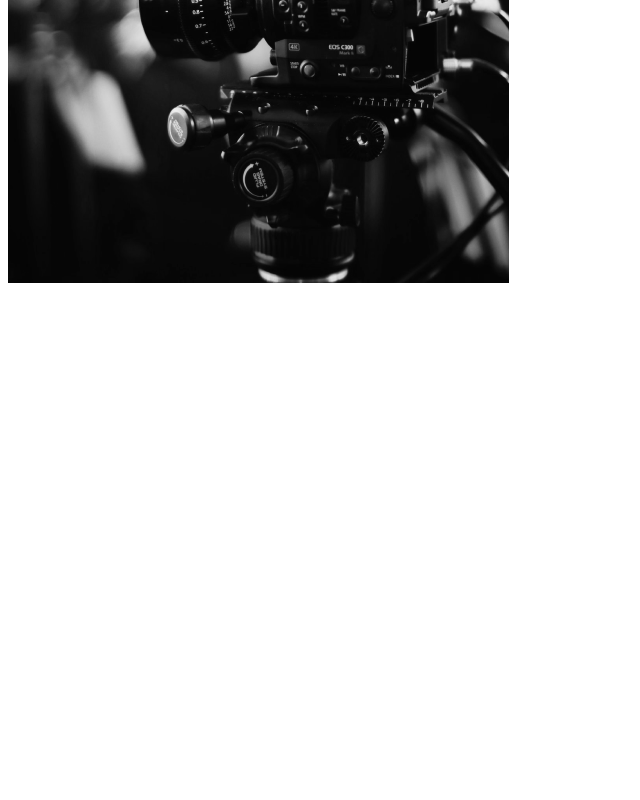
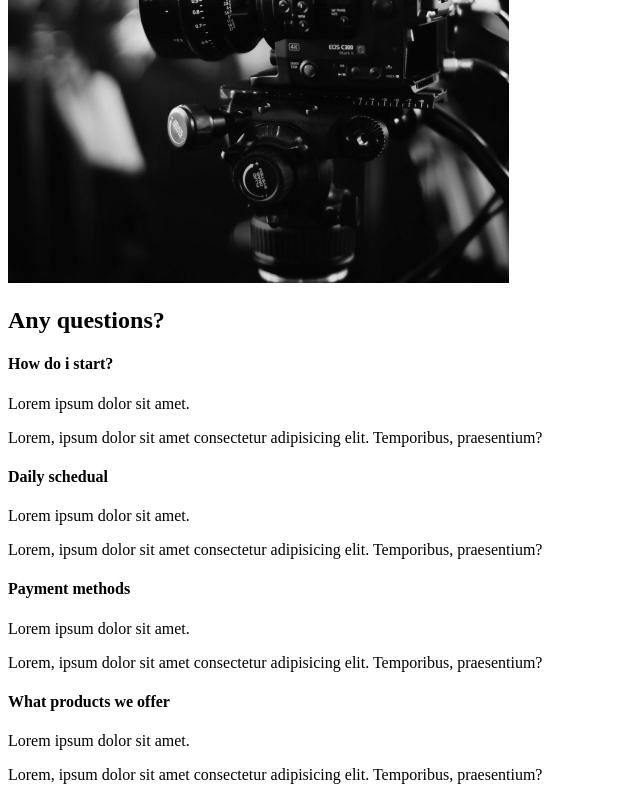
Before and after one commit to MadBones3/ReactPortofolioWebsite, a React (Create React App) app: page / in a window 1280 px wide. Shown: the part 2099-2899 px from the top of the page, without its empty margins (0-640 px from the left). Before the commit the page ends 2394 px from the top, so only its background shows below. Built offline with nearby package versions, Linux system fonts and the light colour scheme.

Commit message:
4. FAQ section

```diff
--- /dev/null
+++ b/src/components/FaqSection.js
@@ -0,0 +1,38 @@
+import React from 'react';
+
+const FaqSection = () => {
+    return(
+        <div className="faq">
+            <h2>Any questions?</h2>
+            <div className="question">
+                <h4>How do i start?</h4>
+                <div className="answer">
+                    <p>Lorem ipsum dolor sit amet.</p>
+                    <p>Lorem, ipsum dolor sit amet consectetur adipisicing elit. Temporibus, praesentium?</p>
+                </div>
+            </div>
+            <div className="question">
+                <h4>Daily schedual</h4>
+                <div className="answer">
+                    <p>Lorem ipsum dolor sit amet.</p>
+                    <p>Lorem, ipsum dolor sit amet consectetur adipisicing elit. Temporibus, praesentium?</p>
+                </div>
+            </div>
+            <div className="question">
+                <h4>Payment methods</h4>
+                <div className="answer">
+                    <p>Lorem ipsum dolor sit amet.</p>
+                    <p>Lorem, ipsum dolor sit amet consectetur adipisicing elit. Temporibus, praesentium?</p>
+                </div>
+            </div>
+            <div className="question">
+                <h4>What products we offer</h4>
+                <div className="answer">
+                    <p>Lorem ipsum dolor sit amet.</p>
+                    <p>Lorem, ipsum dolor sit amet consectetur adipisicing elit. Temporibus, praesentium?</p>
+                </div>
+            </div>
+        </div>
+    )
+}
+export default FaqSection;
--- a/src/pages/AboutUs.js
+++ b/src/pages/AboutUs.js
@@ -2,12 +2,14 @@
 //import components
 import AboutSection from '../components/AboutSection';
 import ServiceSection from '../components/ServicesSection';
+import FaqSection from '../components/FaqSection';
 
 const AboutUs = () => {
     return(
     <>
         <AboutSection/>
         <ServiceSection/>
+        <FaqSection/>
     </>
     )
 }
```
